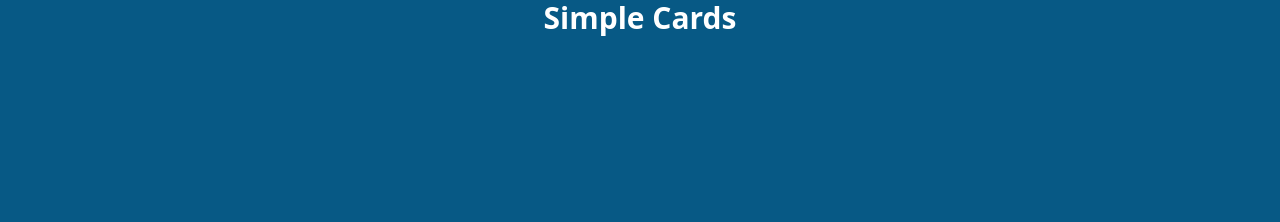
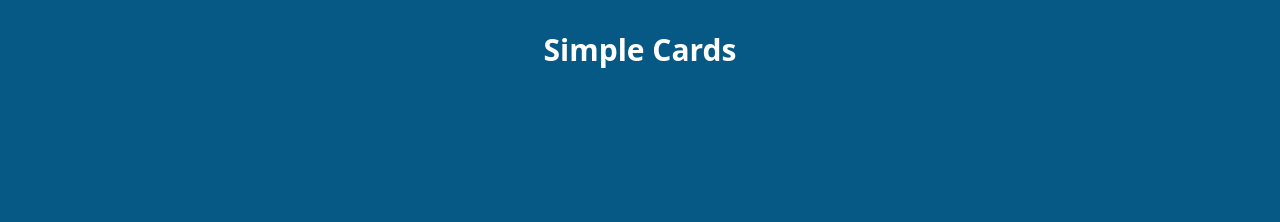
Before and after one commit to Jair-vet/Cards-using-Tailwind, a plain HTML site: page index.html in a window 1280 px wide. Shown: the top 222 px of the page. Drawn offline with nearby package versions, Linux system fonts and the light colour scheme.

Commit message:
Title fixed

```diff
--- a/index.html
+++ b/index.html
@@ -9,7 +9,7 @@
 </head>
 <body>
     <!-- Title -->
-    <div class="bg-sky-800 relative text-center">
+    <div class="bg-sky-800 p-8">
         <h1 class="text-3xl text-white font-bold text-center">Simple Cards</h1>
     </div>
     <!-- Background Container -->
```
Also changed, not shown: 1 other file.
